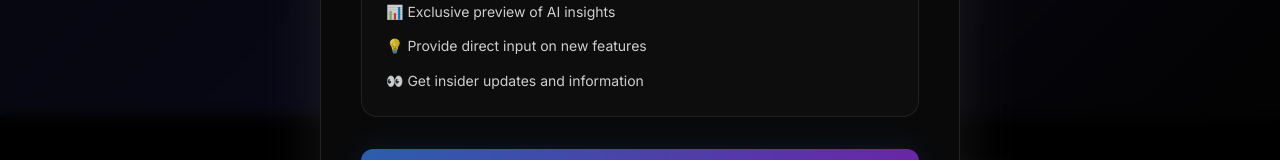
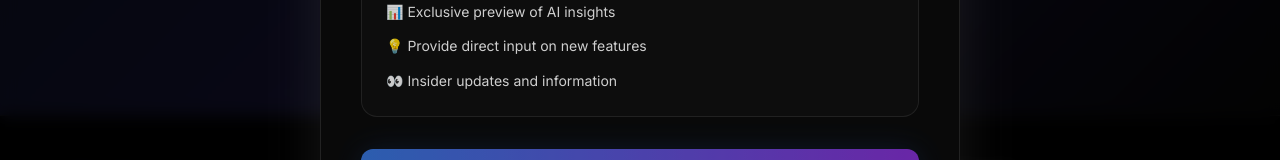
Before and after one commit to PiyushJ1/StudyIntel, a Next.js app in the folder frontend/: page / in a window 1280 px wide. Both pictures are taken after a click on the button "Get Early Access". Shown: the part 4640-4800 px from the top of the page. Built offline with nearby package versions, Linux system fonts and the light colour scheme.

Commit message:
fix typo

```diff
--- a/frontend/components/WaitlistPopup.tsx
+++ b/frontend/components/WaitlistPopup.tsx
@@ -101,7 +101,7 @@ export default function WaitlistPopup({ isOpen, onClose }: WaitlistPopupProps) {
                   <li>🚀 Priority early access</li>
                   <li>📊 Exclusive preview of AI insights</li>
                   <li>💡 Provide direct input on new features</li>
-                  <li>👀 Get insider updates and information</li>
+                  <li>👀 Insider updates and information</li>
                 </ul>
               </div>
 
```
